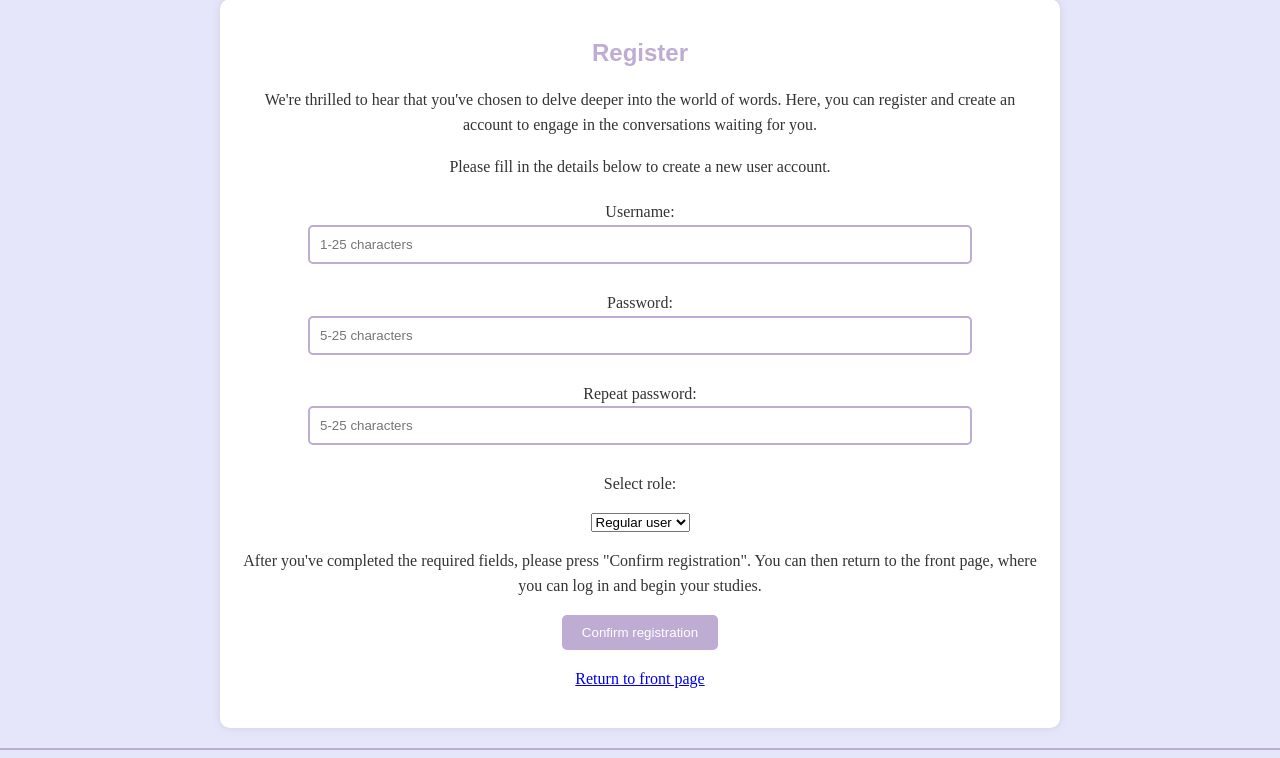
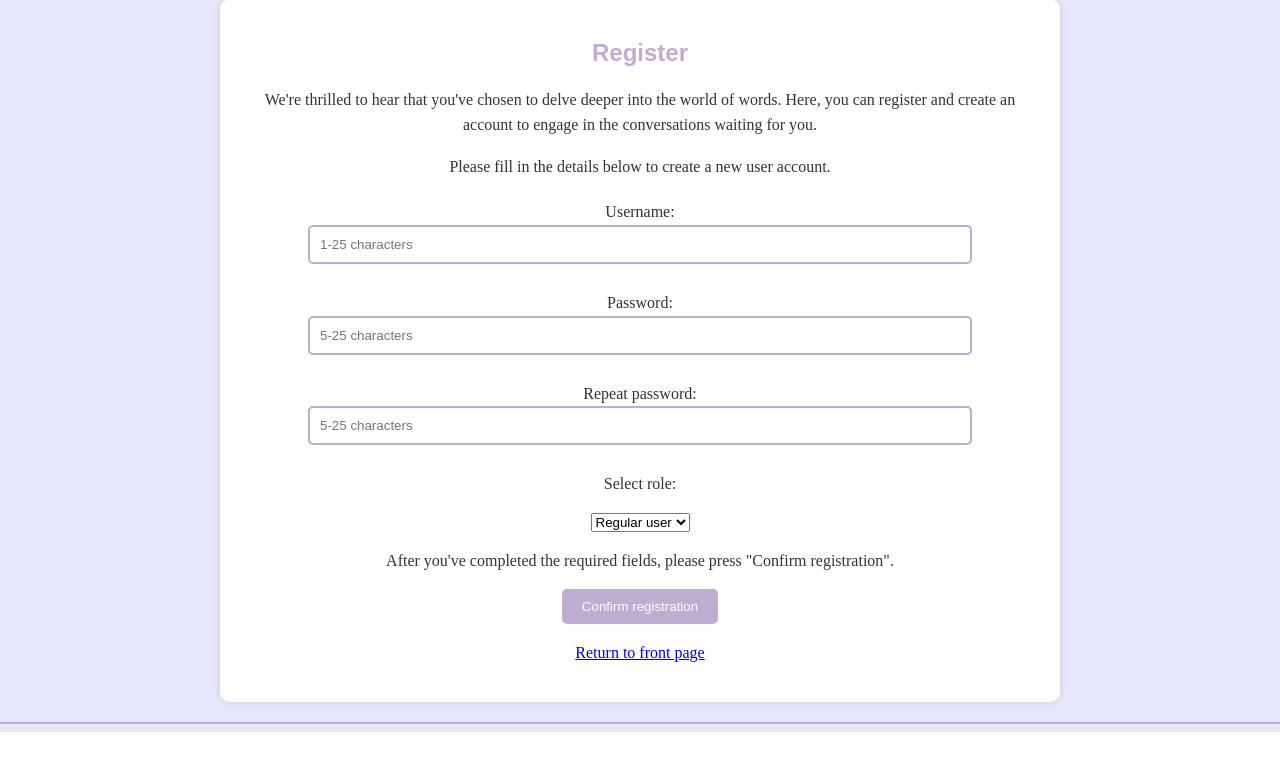
Before and after one commit to sandraole/Lets-chat, a Flask app: page /register in a window 1280 px wide. Shown: the part 99-857 px from the top of the page. After the commit the page ends 831 px from the top, so only its background shows below. Run offline with Flask 3, Linux system fonts and the light colour scheme.

Commit message:
Minor changes related to new features.

```diff
--- a/templates/index.html
+++ b/templates/index.html
@@ -4,7 +4,7 @@
 <div class='container'>
 <h2 class='center'>Ready, Set, GO</h2>
 
-<p>Welcome! This is a safe space where you can freely discuss a variety of topics. We're glad to have you here!</p>
+<p>Welcome! You are the {{ counter }}. user of the site. This is a safe space where you can freely discuss a variety of topics. We're glad to have you here!</p>
 
 <h2>What Can You Expect from the "Let's Chat" App?</h2>
 
--- a/templates/register.html
+++ b/templates/register.html
@@ -21,7 +21,7 @@
 <option value='2'>Admin</option>
 </select>
 
-<p>After you've completed the required fields, please press "Confirm registration". You can then return to the front page, where you can log in and begin your studies.</p>
+<p>After you've completed the required fields, please press "Confirm registration".</p>
 
 <input type='submit' value='Confirm registration'>
 <input type='hidden' name='csrf_token' value='{{ session.csrf_token }}'>
```
